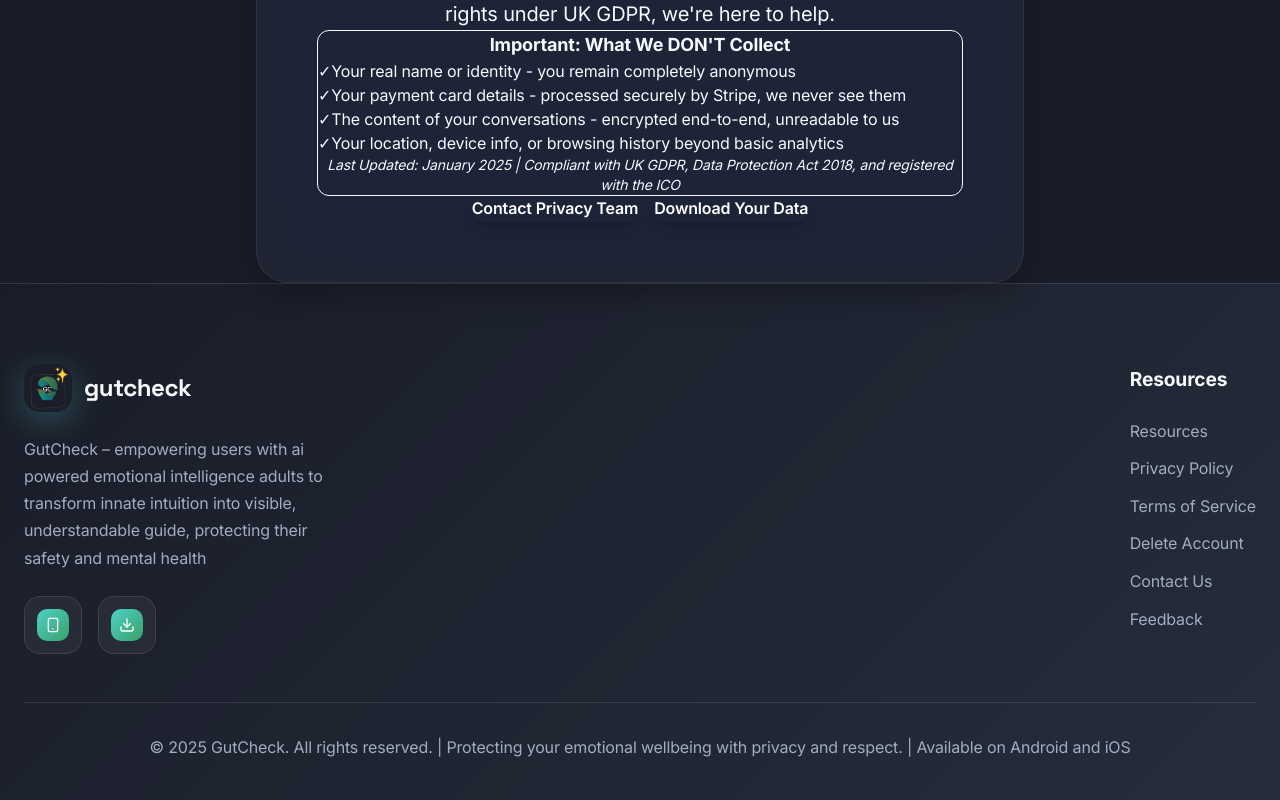
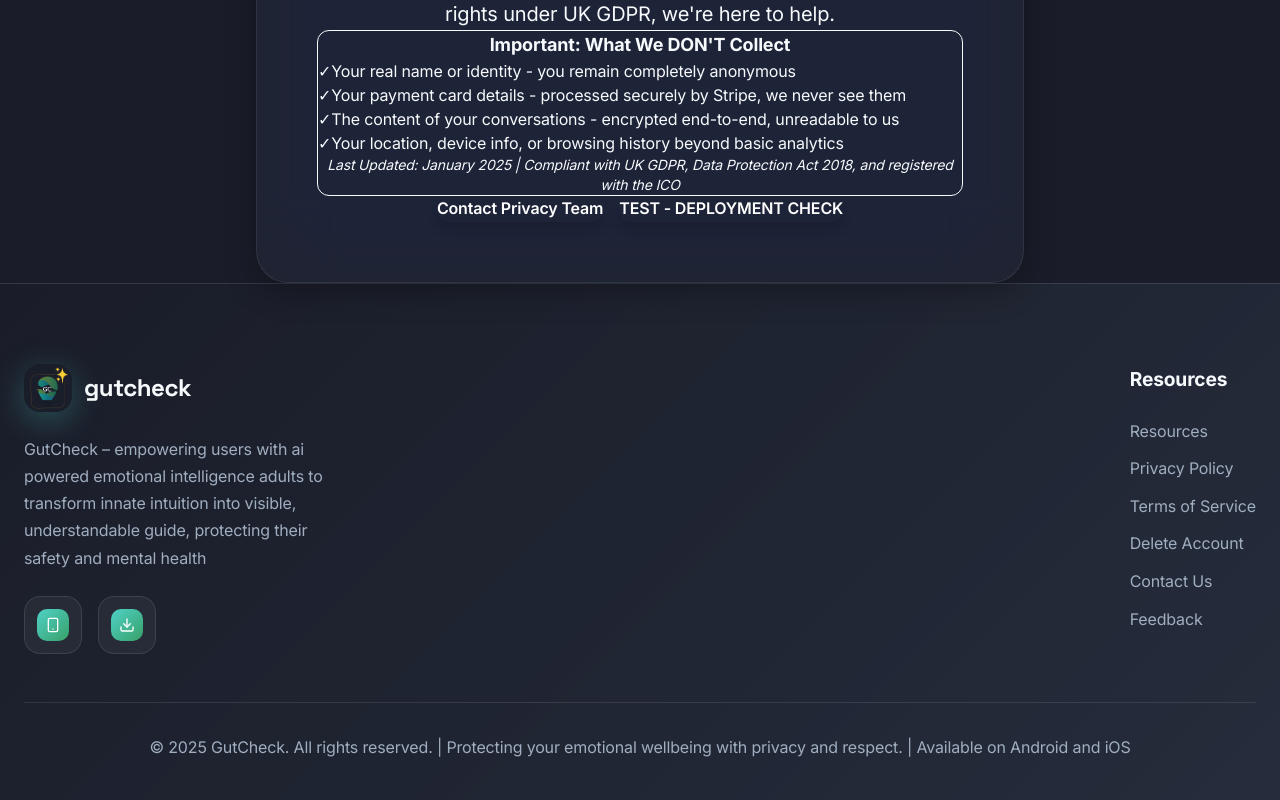
Before and after one commit to Asibe-Cheta/GutCheck-App, a Next.js app: page /privacy in a window 1280 px wide. Shown: the part 3633-4433 px from the top of the page. Built offline with nearby package versions, Linux system fonts and the light colour scheme.

Commit message:
DEPLOYMENT TEST: Change button text to verify Vercel deployment

```diff
--- a/src/app/privacy/page.tsx
+++ b/src/app/privacy/page.tsx
@@ -399,7 +399,7 @@
                     Contact Privacy Team
                   </a>
                   <button className="bg-gradient-to-r from-accent-teal to-accent-green text-white px-6 md:px-8 py-3 md:py-4 rounded-xl font-semibold hover:from-accent-green hover:to-accent-teal transition-all duration-300 shadow-lg hover:shadow-xl">
-                    Download Your Data
+                    TEST - DEPLOYMENT CHECK
                   </button>
                 </div>
               </div>
```
